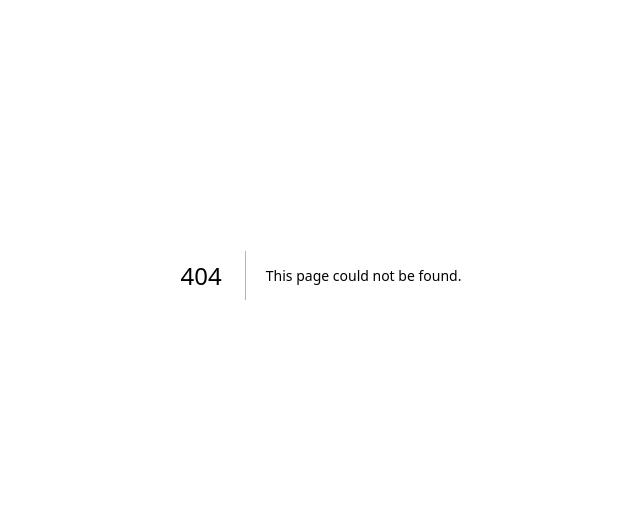
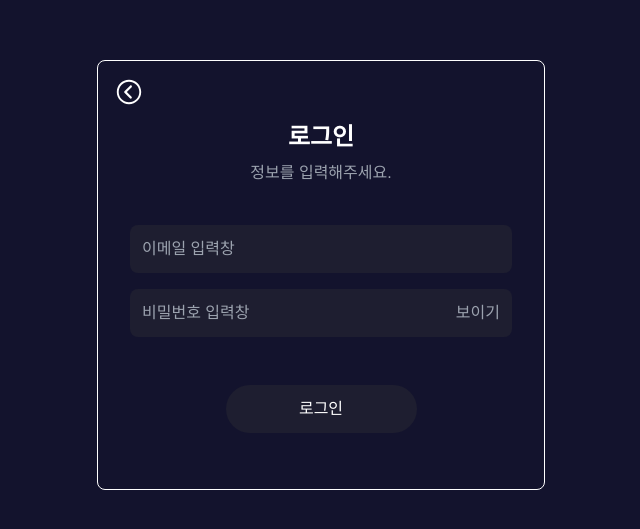
Before and after one commit to reizvoll/Duo_Dingco, a Next.js app: page /auth/signin in a window 1280 px wide. Before the commit this address had no page. Shown: the part 125-654 px from the top of the page, without its empty margins (319-959 px from the left). Built offline with nearby package versions, Linux system fonts and the light colour scheme; no server answers.

Commit message:
feat : auth(소셜 로그인 제외)기능 완료

```diff
--- /dev/null
+++ b/src/app/auth/signin/page.tsx
@@ -0,0 +1,109 @@
+'use client'
+
+import { useState } from 'react'
+import { useRouter } from 'next/navigation'
+import Swal from 'sweetalert2'
+import { IoIosArrowDropleft } from 'react-icons/io'
+import { createClient } from '@supabase/supabase-js'
+
+const supabase = createClient(
+  process.env.NEXT_PUBLIC_SUPABASE_URL!,
+  process.env.NEXT_PUBLIC_SUPABASE_ANON_KEY!,
+)
+
+export default function Login() {
+  const [email, setEmail] = useState('')
+  const [password, setPassword] = useState('')
+  const [isPasswordVisible, setIsPasswordVisible] = useState(false)
+  const router = useRouter()
+
+  const handleLogin = async () => {
+    if (!email || !password) {
+      Swal.fire({
+        icon: 'error',
+        title: '로그인 실패',
+        text: '이메일과 비밀번호를 입력해주세요.',
+      })
+      return
+    }
+
+    try {
+      const { data, error } = await supabase.auth.signInWithPassword({
+        email,
+        password,
+      })
+
+      if (error) {
+        Swal.fire({
+          icon: 'error',
+          title: '로그인 실패',
+          text: '이메일 또는 비밀번호가 잘못되었습니다.',
+        })
+      } else {
+        Swal.fire({
+          icon: 'success',
+          title: '로그인 성공',
+          text: '로그인에 성공했습니다!',
+        })
+        router.push('/')
+      }
+    } catch (error) {
+      Swal.fire({
+        icon: 'error',
+        title: '오류',
+        text: '알 수 없는 오류가 발생했습니다. 다시 시도해주세요.',
+      })
+    }
+  }
+
+  return (
+    <div className="min-h-screen bg-[#13132D] flex items-center justify-center">
+      <div className="relative w-full max-w-md bg-[#13132D] border border-white rounded-lg p-8">
+        <button
+          onClick={() => router.push('/')}
+          className="absolute top-4 left-4 text-white text-xl"
+        >
+          <IoIosArrowDropleft size={30} />
+        </button>
+
+        <h2 className="text-2xl font-bold text-center mt-7 text-white mb-2">
+          로그인
+        </h2>
+        <p className="text-center text-gray-400 mb-10">정보를 입력해주세요.</p>
+        <div className="space-y-4">
+          <input
+            type="email"
+            placeholder="이메일 입력창"
+            value={email}
+            onChange={(e) => setEmail(e.target.value)}
+            className="w-full p-3 border-none rounded-lg bg-[#1E1E30] text-white placeholder-gray-400 focus:outline-none focus:ring-2 focus:ring-blue-500"
+          />
+          <div className="relative">
+            <input
+              type={isPasswordVisible ? 'text' : 'password'}
+              placeholder="비밀번호 입력창"
+              value={password}
+              onChange={(e) => setPassword(e.target.value)}
+              className="w-full p-3 border-none rounded-lg bg-[#1E1E30] text-white placeholder-gray-400 focus:outline-none focus:ring-2 focus:ring-blue-500"
+            />
+            <button
+              type="button"
+              onClick={() => setIsPasswordVisible((prev) => !prev)}
+              className="absolute right-3 top-3 text-gray-400"
+            >
+              {isPasswordVisible ? '숨기기' : '보이기'}
+            </button>
+          </div>
+        </div>
+        <div className="mt-6 flex justify-center">
+          <button
+            onClick={handleLogin}
+            className="w-2/4 bg-[#1E1E30] m-6 text-white p-3 rounded-full hover:bg-[#282847] text-center"
+          >
+            로그인
+          </button>
+        </div>
+      </div>
+    </div>
+  )
+}
--- a/src/app/auth/page.tsx
+++ b/src/app/auth/signup/page.tsx
@@ -3,8 +3,11 @@
 import { useState } from 'react'
 import Swal from 'sweetalert2'
 import Image from 'next/image'
+import { useRouter } from 'next/navigation'
+import { IoIosArrowDropleft } from 'react-icons/io'
 import { createClient } from '@supabase/supabase-js'
 
+// Supabase 클라이언트 생성
 const supabase = createClient(
   process.env.NEXT_PUBLIC_SUPABASE_URL!,
   process.env.NEXT_PUBLIC_SUPABASE_ANON_KEY!,
@@ -21,12 +24,13 @@ export default function SignUp() {
     useState(false)
   const [passwordError, setPasswordError] = useState(false)
 
+  const router = useRouter() // Next.js 라우터 사용을 위한 초기화
+
   const handlePasswordChange = (value: string) => {
     setPassword(value)
     const isValid =
       value.length >= 6 && /[a-z]/.test(value) && /[0-9]/.test(value)
-
-    setPasswordError(!isValid) //비밀번호 실시간 유효성 검사
+    setPasswordError(!isValid) // 비밀번호 실시간 유효성 검사
   }
 
   const handleSignUp = async () => {
@@ -59,7 +63,20 @@ export default function SignUp() {
         title: '회원가입 실패',
         text: error.message,
       })
-    } else {
+      return
+    }
+
+    if (data.user) {
+      const userInsertError = await addUserToPublicTable(data.user.id)
+      if (userInsertError) {
+        Swal.fire({
+          icon: 'error',
+          title: '프로필 추가 실패',
+          text: userInsertError.message,
+        })
+        return
+      }
+
       Swal.fire({
         icon: 'success',
         title: '회원가입 완료',
@@ -68,10 +85,36 @@ export default function SignUp() {
     }
   }
 
+  const addUserToPublicTable = async (userId: string) => {
+    const imgUrl = profileImage
+      ? URL.createObjectURL(profileImage)
+      : '/dingco.png'
+
+    const { error } = await supabase.from('users').insert([
+      {
+        id: userId,
+        created_at: new Date().toISOString(),
+        nickname: nickname || '',
+        img_url: imgUrl,
+        Exp: 0,
+        Lv: 1,
+      },
+    ])
+
+    return error
+  }
+
   return (
     <div className="min-h-screen bg-[#13132D] flex items-center justify-center">
-      <div className="border border-white rounded-lg p-8 bg-[#13132D] max-w-md w-full">
-        <h2 className="text-2xl font-bold text-center text-white mb-2">
+      <div className="relative w-full max-w-md bg-[#13132D] border border-white rounded-lg p-8">
+        <button
+          onClick={() => router.push('/')}
+          className="absolute top-4 left-4 text-white text-xl"
+        >
+          <IoIosArrowDropleft size={30} />
+        </button>
+
+        <h2 className="text-2xl font-bold text-center mt-7 text-white mb-2">
           가입하기
         </h2>
         <p className="text-center text-gray-400 mb-10">정보를 입력해주세요.</p>
```
